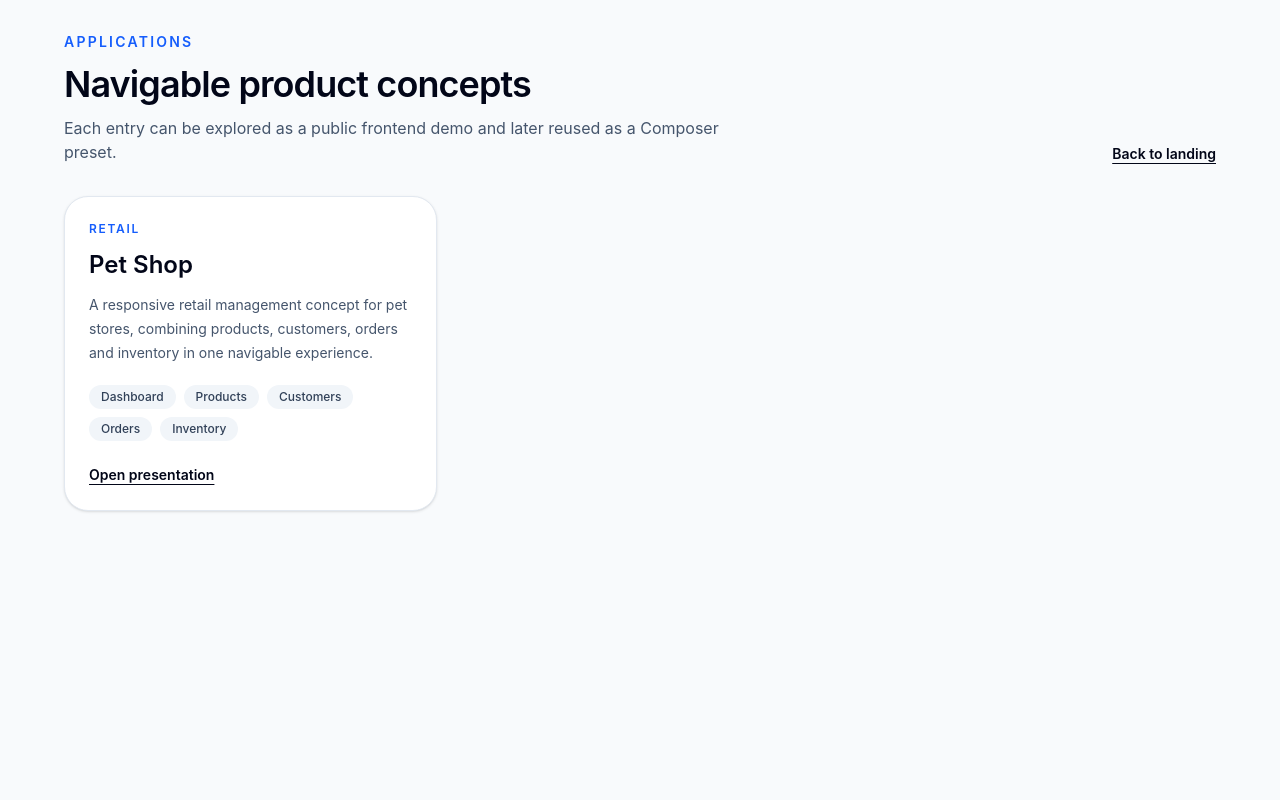
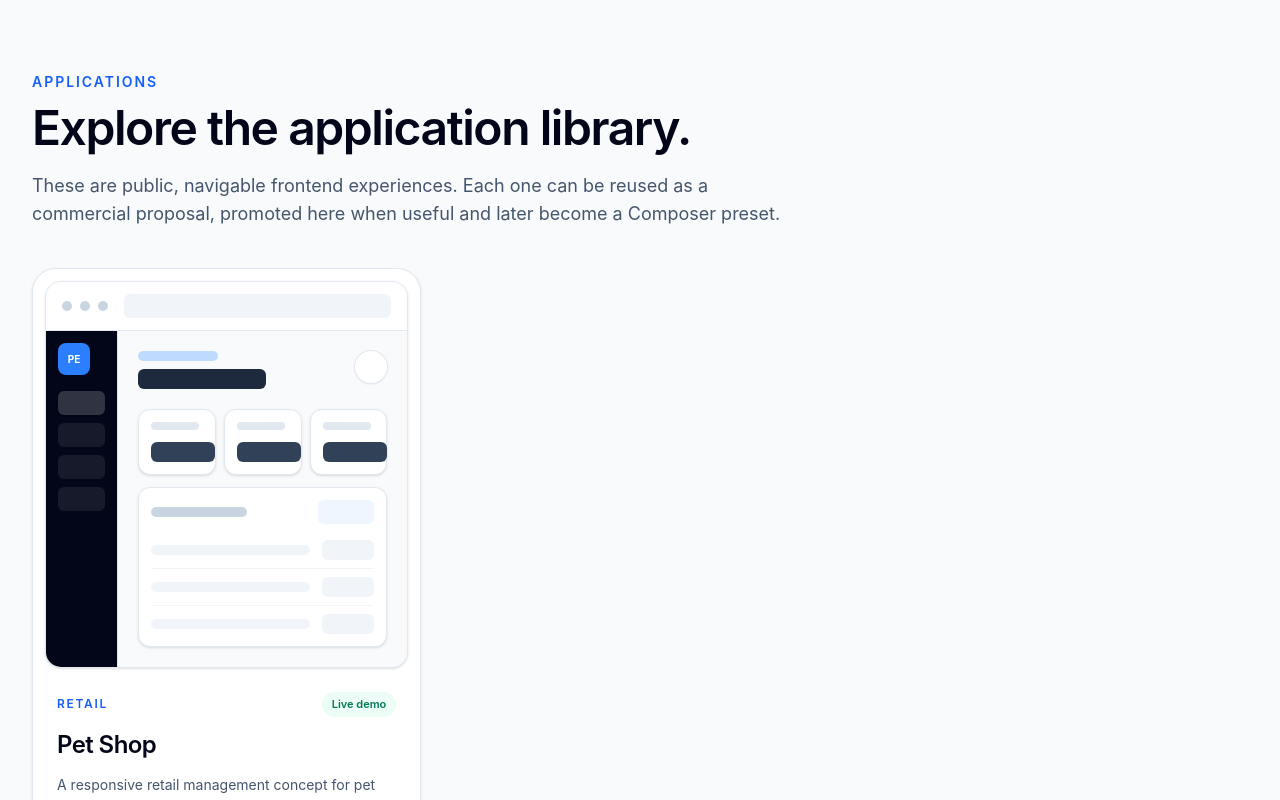
Before and after one commit to LuisHdezE/WebBlueprint, a React (Vite) app: page /apps in a window 1280 px wide. Shown: the top 800 px of the page. Built offline with nearby package versions, Linux system fonts and the light colour scheme.

Commit message:
refactor(u0.2): reuse application cards in catalog

```diff
--- a/src/pages/ApplicationsPage.tsx
+++ b/src/pages/ApplicationsPage.tsx
@@ -1,42 +1,23 @@
-import { Link } from 'react-router';
 import { listPublicApplications } from '@/applications/applicationRegistry';
+import { ApplicationCard } from '@/components/applications/ApplicationCard';
 
 export function ApplicationsPage() {
   const applications = listPublicApplications();
 
   return (
-    <main className="min-h-dvh bg-slate-50 px-4 py-8 text-slate-950 sm:px-6 lg:px-8">
-      <section className="mx-auto max-w-6xl">
-        <div className="flex flex-col gap-4 sm:flex-row sm:items-end sm:justify-between">
-          <div>
-            <p className="text-sm font-semibold uppercase tracking-[0.16em] text-blue-600">Applications</p>
-            <h1 className="mt-3 text-3xl font-semibold tracking-tight sm:text-4xl">Navigable product concepts</h1>
-            <p className="mt-3 max-w-2xl text-slate-600">
-              Each entry can be explored as a public frontend demo and later reused as a Composer preset.
-            </p>
-          </div>
-          <Link className="text-sm font-semibold underline underline-offset-4" to="/">
-            Back to landing
-          </Link>
+    <main className="mx-auto max-w-7xl px-4 py-14 sm:px-6 lg:px-8 lg:py-18">
+      <section>
+        <div className="max-w-3xl">
+          <p className="text-sm font-semibold uppercase tracking-[0.14em] text-blue-600">Applications</p>
+          <h1 className="mt-3 text-4xl font-semibold tracking-[-0.03em] text-slate-950 sm:text-5xl">Explore the application library.</h1>
+          <p className="mt-5 text-base leading-7 text-slate-600 sm:text-lg">
+            These are public, navigable frontend experiences. Each one can be reused as a commercial proposal, promoted here when useful and later become a Composer preset.
+          </p>
         </div>
 
-        <div className="mt-8 grid gap-4 md:grid-cols-2 lg:grid-cols-3">
+        <div className="mt-10 grid gap-6 lg:grid-cols-2 xl:grid-cols-3">
           {applications.map((application) => (
-            <article key={application.id} className="rounded-3xl border border-slate-200 bg-white p-6 shadow-sm">
-              <p className="text-xs font-semibold uppercase tracking-[0.14em] text-blue-600">{application.category}</p>
-              <h2 className="mt-3 text-2xl font-semibold">{application.name}</h2>
-              <p className="mt-3 text-sm leading-6 text-slate-600">{application.summary}</p>
-              <div className="mt-5 flex flex-wrap gap-2">
-                {application.capabilities.map((capability) => (
-                  <span key={capability} className="rounded-full bg-slate-100 px-3 py-1 text-xs font-medium text-slate-700">
-                    {capability}
-                  </span>
-                ))}
-              </div>
-              <Link className="mt-6 inline-flex text-sm font-semibold underline underline-offset-4" to={`/apps/${application.slug}`}>
-                Open presentation
-              </Link>
-            </article>
+            <ApplicationCard key={application.id} application={application} />
           ))}
         </div>
       </section>
```
